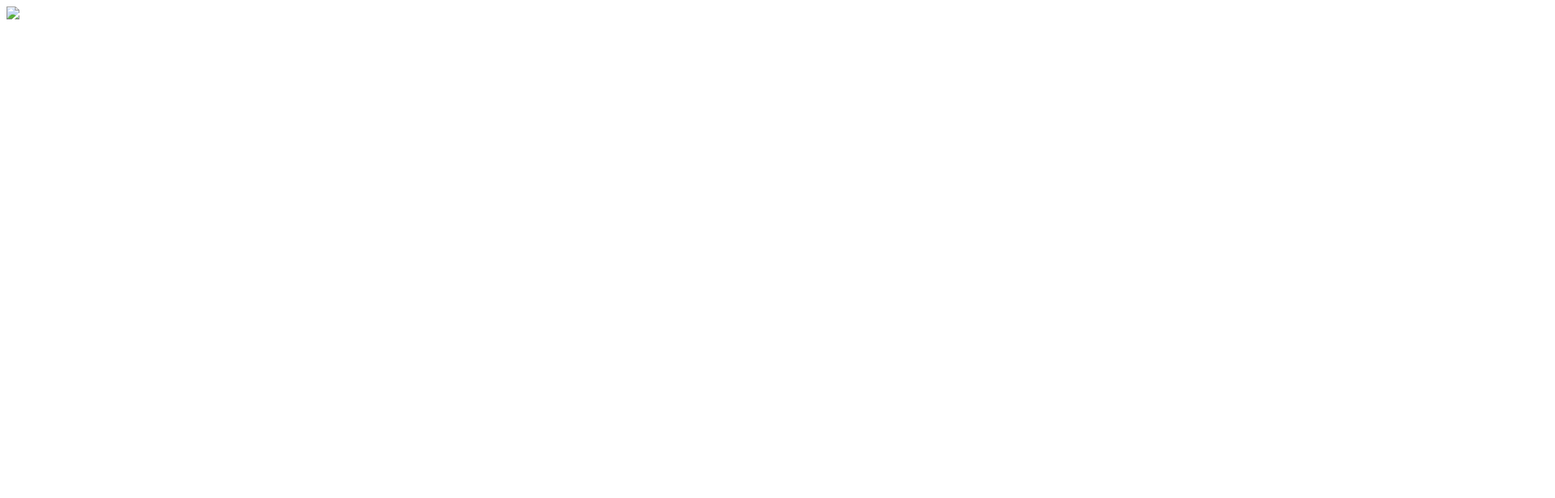
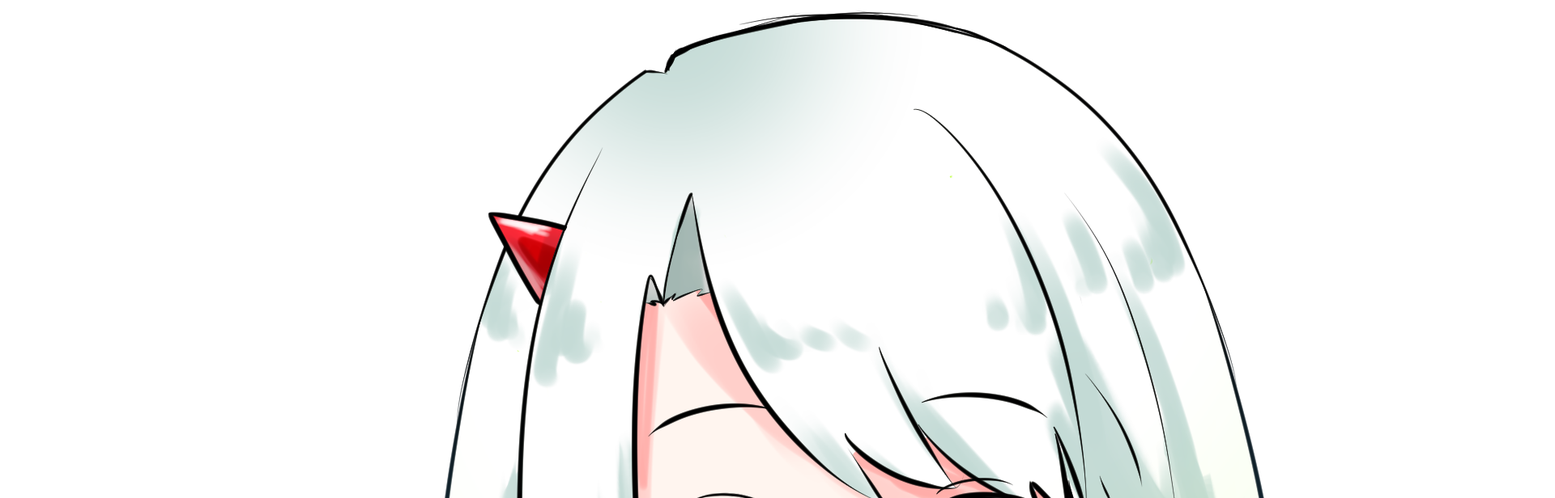
Before and after one commit to Frandle256/Frandle256.github.io, a plain HTML site: page index.html in a window 1280 px wide. Shown: the top 616 px of the page at 81% size, 1920 px wide, since content can reach past the window. Drawn offline with Linux system fonts and the light colour scheme.

Commit message:
Update index.html

```diff
--- a/index.html
+++ b/index.html
@@ -4,6 +4,6 @@
     <title>iamge_upload</title>
   </head>
   <body>
-    <img src="images/hurann.png"/>
+    <img src="images/hurann_.png"/>
   </body>
 </html>
```
